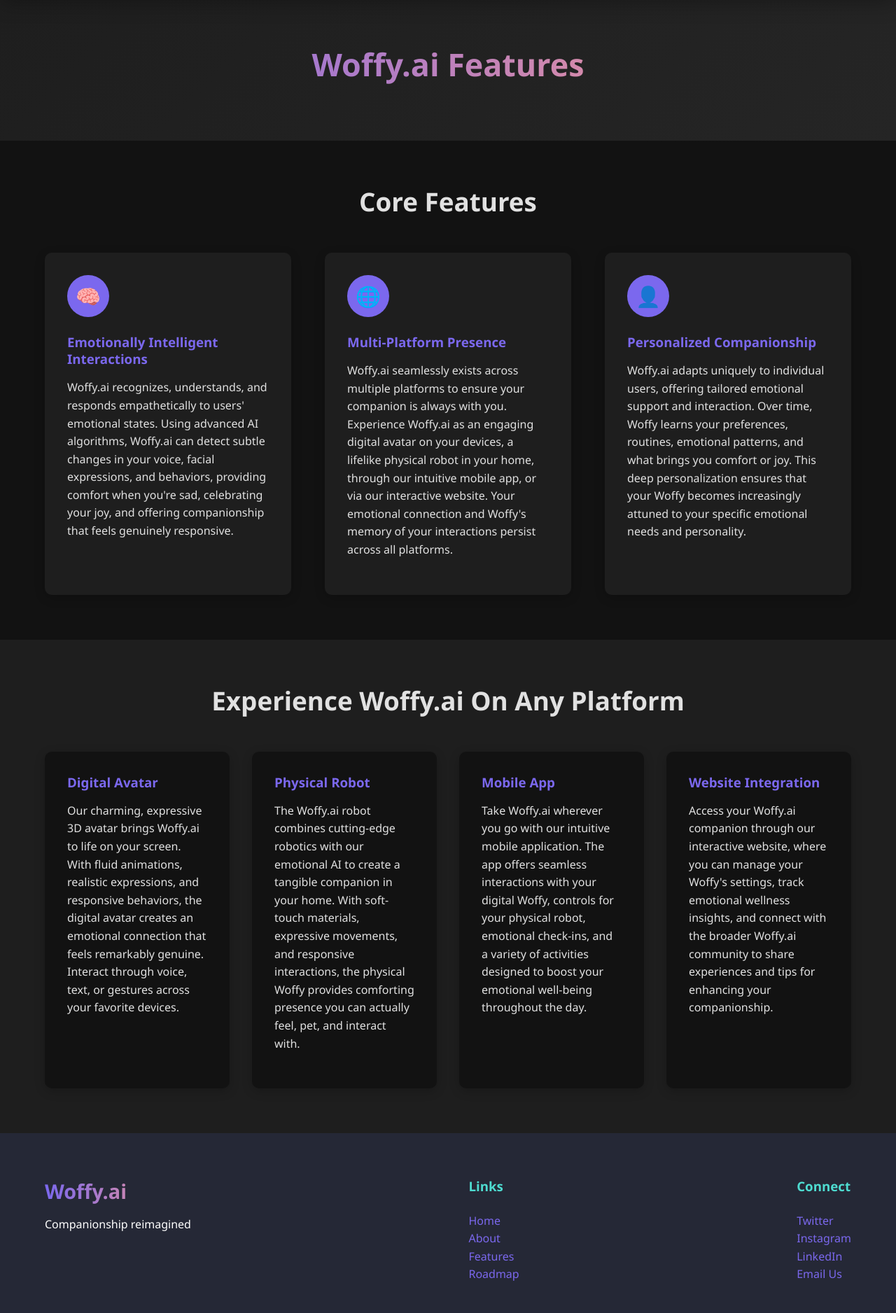
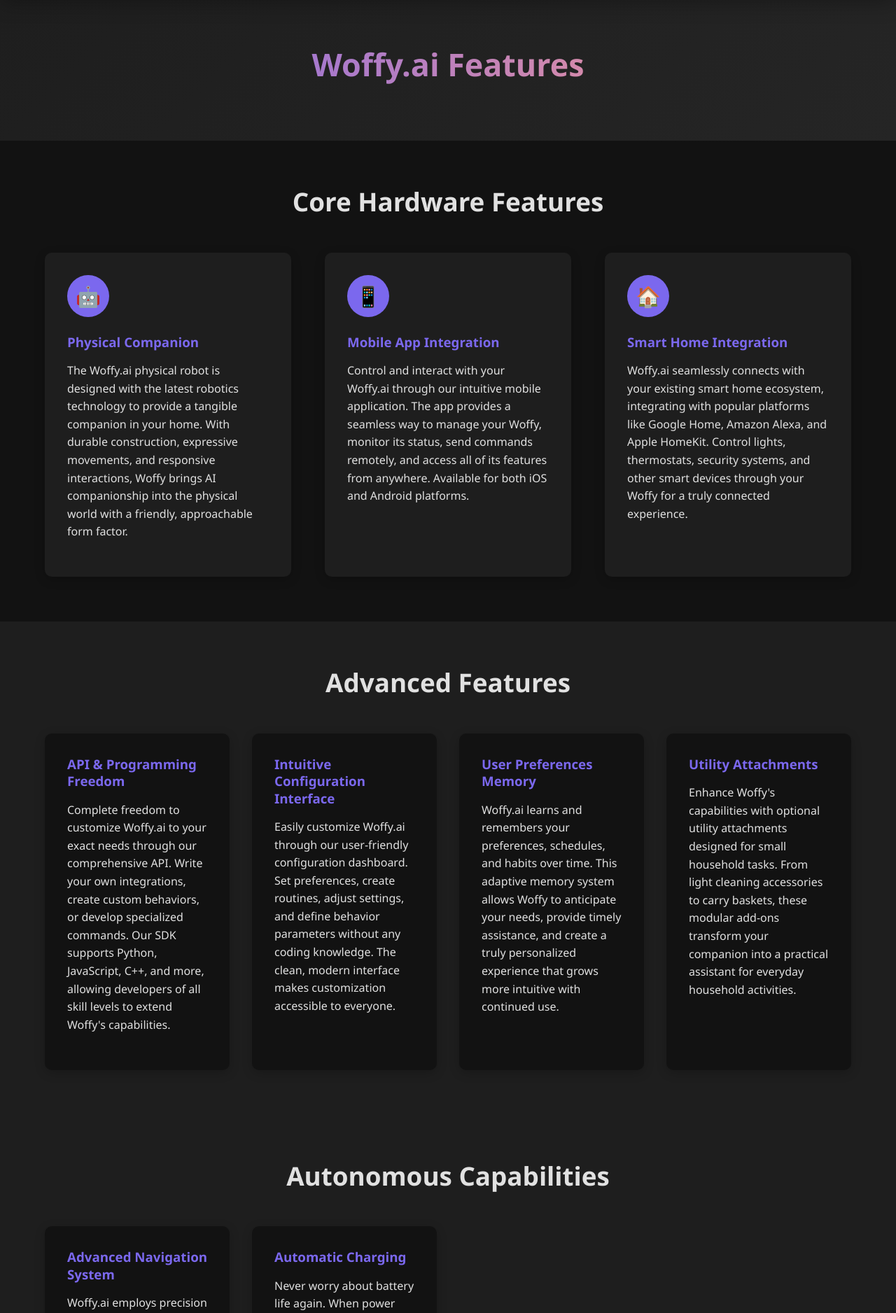
Before and after one commit to nikhil8182/woffy, a Flask app: page /features in a window 1280 px wide. Shown: the part 76-1952 px from the top of the page at 70% size. Run offline with Flask 2, Linux system fonts and the light colour scheme.

Commit message:
Optimize features page with logical organization of product capabilities

```diff
--- a/templates/features.html
+++ b/templates/features.html
@@ -32,53 +32,64 @@
         </section>
 
         <section class="core-features">
-            <h2>Core Features</h2>
+            <h2>Core Hardware Features</h2>
             <div class="feature-grid">
                 <div class="feature-item">
                     <div class="feature-icon">
-                        <!-- Icon placeholder -->
-                        <div class="icon-placeholder">🧠</div>
+                        <div class="icon-placeholder">🤖</div>
                     </div>
-                    <h3>Emotionally Intelligent Interactions</h3>
-                    <p>Woffy.ai recognizes, understands, and responds empathetically to users' emotional states. Using advanced AI algorithms, Woffy.ai can detect subtle changes in your voice, facial expressions, and behaviors, providing comfort when you're sad, celebrating your joy, and offering companionship that feels genuinely responsive.</p>
+                    <h3>Physical Companion</h3>
+                    <p>The Woffy.ai physical robot is designed with the latest robotics technology to provide a tangible companion in your home. With durable construction, expressive movements, and responsive interactions, Woffy brings AI companionship into the physical world with a friendly, approachable form factor.</p>
                 </div>
                 <div class="feature-item">
                     <div class="feature-icon">
-                        <!-- Icon placeholder -->
-                        <div class="icon-placeholder">🌐</div>
+                        <div class="icon-placeholder">📱</div>
                     </div>
-                    <h3>Multi-Platform Presence</h3>
-                    <p>Woffy.ai seamlessly exists across multiple platforms to ensure your companion is always with you. Experience Woffy.ai as an engaging digital avatar on your devices, a lifelike physical robot in your home, through our intuitive mobile app, or via our interactive website. Your emotional connection and Woffy's memory of your interactions persist across all platforms.</p>
+                    <h3>Mobile App Integration</h3>
+                    <p>Control and interact with your Woffy.ai through our intuitive mobile application. The app provides a seamless way to manage your Woffy, monitor its status, send commands remotely, and access all of its features from anywhere. Available for both iOS and Android platforms.</p>
                 </div>
                 <div class="feature-item">
                     <div class="feature-icon">
-                        <!-- Icon placeholder -->
-                        <div class="icon-placeholder">👤</div>
+                        <div class="icon-placeholder">🏠</div>
                     </div>
-                    <h3>Personalized Companionship</h3>
-                    <p>Woffy.ai adapts uniquely to individual users, offering tailored emotional support and interaction. Over time, Woffy learns your preferences, routines, emotional patterns, and what brings you comfort or joy. This deep personalization ensures that your Woffy becomes increasingly attuned to your specific emotional needs and personality.</p>
+                    <h3>Smart Home Integration</h3>
+                    <p>Woffy.ai seamlessly connects with your existing smart home ecosystem, integrating with popular platforms like Google Home, Amazon Alexa, and Apple HomeKit. Control lights, thermostats, security systems, and other smart devices through your Woffy for a truly connected experience.</p>
                 </div>
             </div>
         </section>
 
         <section class="platforms">
-            <h2>Experience Woffy.ai On Any Platform</h2>
+            <h2>Advanced Features</h2>
             <div class="platform-cards">
                 <div class="platform-card">
-                    <h3>Digital Avatar</h3>
-                    <p>Our charming, expressive 3D avatar brings Woffy.ai to life on your screen. With fluid animations, realistic expressions, and responsive behaviors, the digital avatar creates an emotional connection that feels remarkably genuine. Interact through voice, text, or gestures across your favorite devices.</p>
+                    <h3>API & Programming Freedom</h3>
+                    <p>Complete freedom to customize Woffy.ai to your exact needs through our comprehensive API. Write your own integrations, create custom behaviors, or develop specialized commands. Our SDK supports Python, JavaScript, C++, and more, allowing developers of all skill levels to extend Woffy's capabilities.</p>
                 </div>
                 <div class="platform-card">
-                    <h3>Physical Robot</h3>
-                    <p>The Woffy.ai robot combines cutting-edge robotics with our emotional AI to create a tangible companion in your home. With soft-touch materials, expressive movements, and responsive interactions, the physical Woffy provides comforting presence you can actually feel, pet, and interact with.</p>
+                    <h3>Intuitive Configuration Interface</h3>
+                    <p>Easily customize Woffy.ai through our user-friendly configuration dashboard. Set preferences, create routines, adjust settings, and define behavior parameters without any coding knowledge. The clean, modern interface makes customization accessible to everyone.</p>
                 </div>
                 <div class="platform-card">
-                    <h3>Mobile App</h3>
-                    <p>Take Woffy.ai wherever you go with our intuitive mobile application. The app offers seamless interactions with your digital Woffy, controls for your physical robot, emotional check-ins, and a variety of activities designed to boost your emotional well-being throughout the day.</p>
+                    <h3>User Preferences Memory</h3>
+                    <p>Woffy.ai learns and remembers your preferences, schedules, and habits over time. This adaptive memory system allows Woffy to anticipate your needs, provide timely assistance, and create a truly personalized experience that grows more intuitive with continued use.</p>
                 </div>
                 <div class="platform-card">
-                    <h3>Website Integration</h3>
-                    <p>Access your Woffy.ai companion through our interactive website, where you can manage your Woffy's settings, track emotional wellness insights, and connect with the broader Woffy.ai community to share experiences and tips for enhancing your companionship.</p>
+                    <h3>Utility Attachments</h3>
+                    <p>Enhance Woffy's capabilities with optional utility attachments designed for small household tasks. From light cleaning accessories to carry baskets, these modular add-ons transform your companion into a practical assistant for everyday household activities.</p>
+                </div>
+            </div>
+        </section>
+
+        <section class="platforms">
+            <h2>Autonomous Capabilities</h2>
+            <div class="platform-cards">
+                <div class="platform-card">
+                    <h3>Advanced Navigation System</h3>
+                    <p>Woffy.ai employs precision LiDAR, advanced computer vision, and smart mapping algorithms to navigate your home effortlessly. It learns the layout of your space, avoids obstacles, and can navigate through complex environments without human guidance.</p>
+                </div>
+                <div class="platform-card">
+                    <h3>Automatic Charging</h3>
+                    <p>Never worry about battery life again. When power gets low, Woffy.ai autonomously returns to its charging station to recharge. The intelligent power management system optimizes battery usage and ensures your companion is always ready when you need it.</p>
                 </div>
             </div>
         </section>
```
